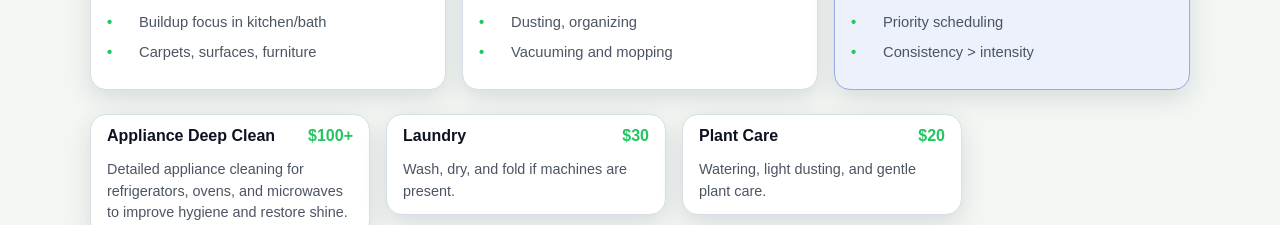
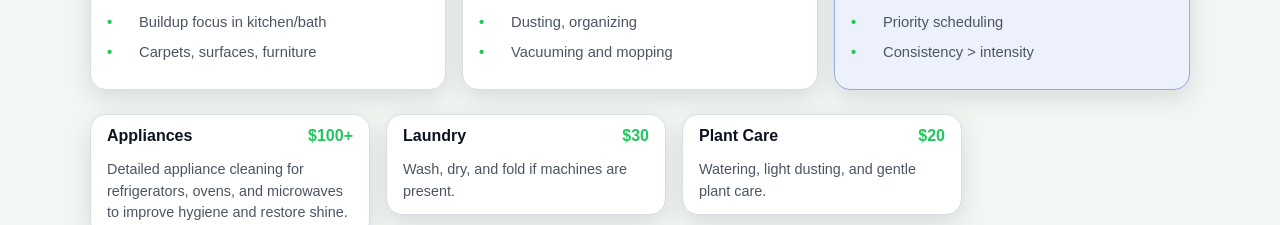
Before and after one commit to bookstarshine/starshine-cleaning, a Next.js app: page / in a window 1280 px wide. Shown: the part 1500-1725 px from the top of the page. Built offline with nearby package versions, Linux system fonts and the light colour scheme.

Commit message:
appliance

```diff
--- a/src/pages/index.tsx
+++ b/src/pages/index.tsx
@@ -216,7 +216,7 @@ export default function Home() {
     className={`${styles.card} ${styles.addonCard} ${styles.serviceCard}`}
   >
     <div className={styles.cardTop}>
-      <div className={styles.serviceTitle}>Appliance Deep Clean</div>
+      <div className={styles.serviceTitle}>Appliances</div>
       <div className={styles.addonPriceValue}>$100+</div>
     </div>
     <p className={styles.addonDetails}>
--- a/src/pages/services.tsx
+++ b/src/pages/services.tsx
@@ -344,7 +344,7 @@ export default function Services() {
                 className={`${styles.card} ${styles.addonCard} ${styles.serviceCard}`}
               >
                 <div className={styles.cardTop}>
-                  <div className={styles.serviceTitle}>Appliance Deep Clean</div>
+                  <div className={styles.serviceTitle}>Appliances</div>
                   <div className={styles.addonPriceValue}>$100</div>
                 </div>
                 <p className={styles.addonDetails}>
```
